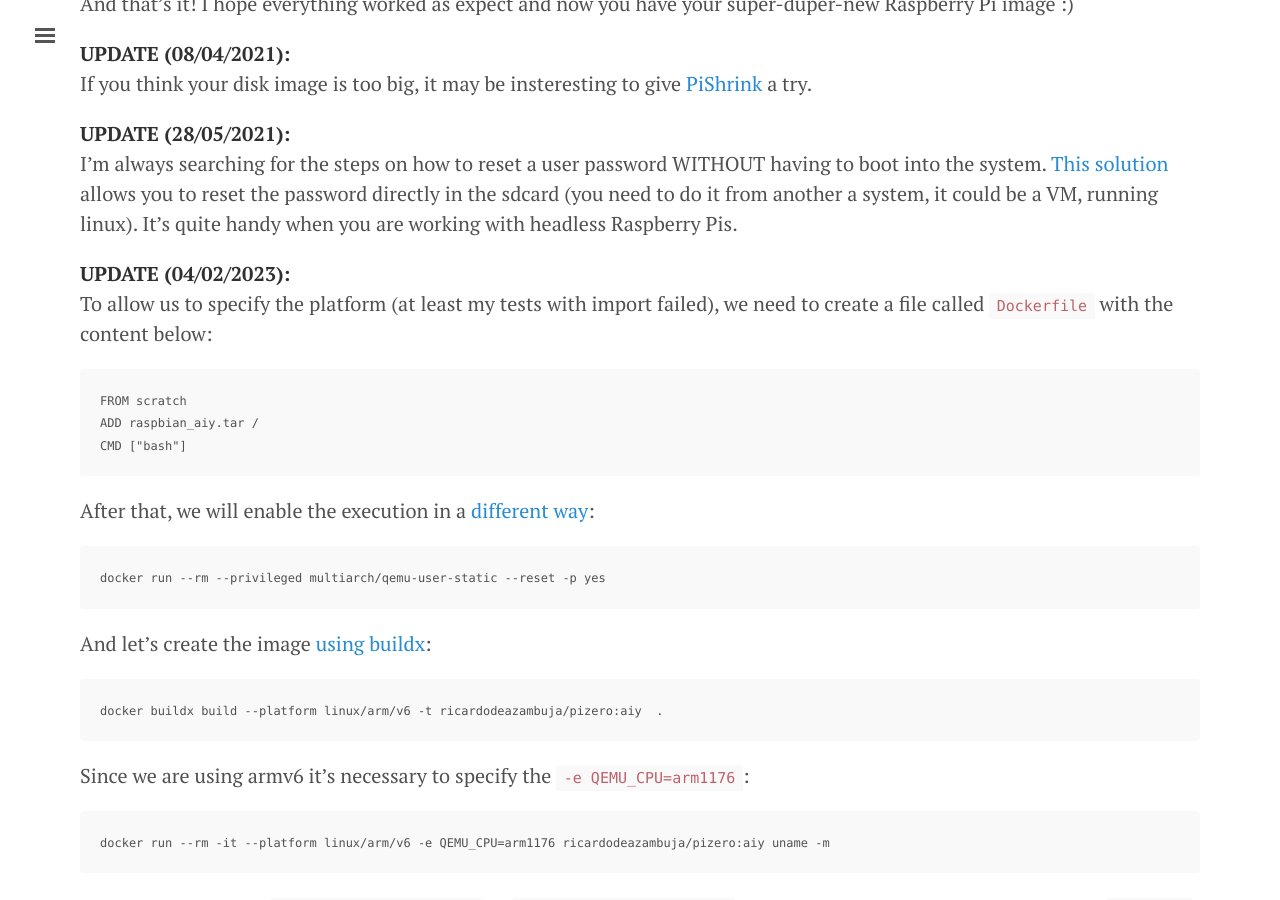
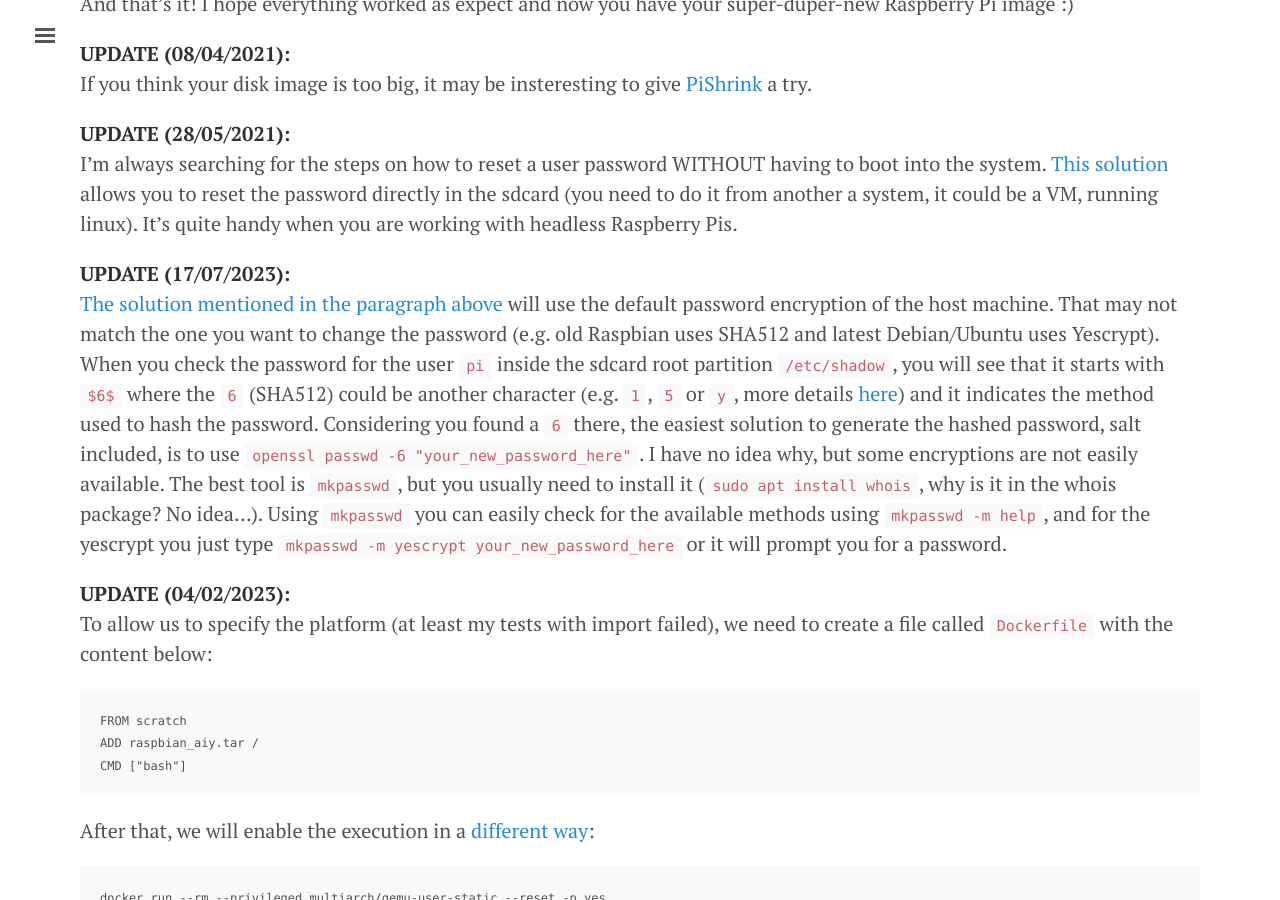
Before and after one commit to ricardodeazambuja/ricardodeazambuja.github.io, a Jekyll site: the page built from _posts/2020-12-29-rpi2docker.md, in a window 1280 px wide and 900 px high, scrolled down 5025 px. Built offline with Jekyll 4.4.1, drawn with Linux system fonts in a browser that asks for light colours.

Commit message:
Added useful info on how to hash a password using yescrypt ...

````diff
--- a/_posts/2020-12-29-rpi2docker.md
+++ b/_posts/2020-12-29-rpi2docker.md
@@ -143,6 +143,9 @@ If you think your disk image is too big, it may be insteresting to give [PiShrin
 **UPDATE (28/05/2021):**
 I'm always searching for the steps on how to reset a user password WITHOUT having to boot into the system. [This solution](https://raspberrypi.stackexchange.com/a/24771) allows you to reset the password directly in the sdcard (you need to do it from another a system, it could be a VM, running linux). It's quite handy when you are working with headless Raspberry Pis.
 
+**UPDATE (17/07/2023):**
+[The solution mentioned in the paragraph above](https://raspberrypi.stackexchange.com/a/24771) will use the default password encryption of the host machine. That may not match the one you want to change the password (e.g. old Raspbian uses SHA512 and latest Debian/Ubuntu uses Yescrypt). When you check the password for the user `pi` inside the sdcard root partition `/etc/shadow`, you will see that it starts with `$6$` where the `6` (SHA512) could be another character (e.g. `1`, `5` or `y`, more details [here](https://manpages.debian.org/unstable/libcrypt-dev/crypt.5.en.html)) and it indicates the method used to hash the password. Considering you found a `6` there, the easiest solution to generate the hashed password, salt included, is to use `openssl passwd -6 "your_new_password_here"`. I have no idea why, but some encryptions are not easily available. The best tool is `mkpasswd`, but you usually need to install it (`sudo apt install whois`, why is it in the whois package? No idea...). Using `mkpasswd` you can easily check for the available methods using `mkpasswd -m help`, and for the yescrypt you just type `mkpasswd -m yescrypt your_new_password_here` or it will prompt you for a password.
+
 **UPDATE (04/02/2023):**
 To allow us to specify the platform (at least my tests with import failed), we need to create a file called `Dockerfile` with the content below:
 ```
````
